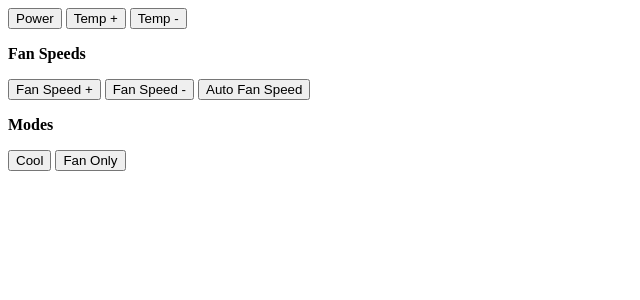
After one commit to prplecake/remote-ac-controller, a Django app: template remote_web/templates/webremote/remote_control.html in a window 1280 px wide. The commit adds this page. Shown: the top 300 px of the page, without its empty margins (0-640 px from the left). Run offline with Django 4.2, Linux system fonts and the light colour scheme; the template is opened without the code that fills it, so the values that code supplies are empty; parts of the project's set-up code (start-up, migrations or seed data) failed here and were passed over.

Commit message:
Add remote control buttons

```diff
--- /dev/null
+++ b/remote_web/templates/webremote/remote_control.html
@@ -0,0 +1,66 @@
+<input type="button" onclick="btn_power();" value="Power"/>
+<input type="button" onclick="btn_temp_up();" value="Temp +"/>
+<input type="button" onclick="btn_temp_dwn();" value="Temp -"/>
+<br/><p><strong>Fan Speeds</strong></p>
+<input type="button" onclick="btn_fan_speed_inc();" value="Fan Speed +"/>
+<input type="button" onclick="btn_fan_speed_dec();" value="Fan Speed -"/>
+<input type="button" onclick="btn_mode_auto_fan();" value="Auto Fan Speed"/>
+<br/>
+<p><strong>Modes</strong></p>
+<input type="button" onclick="btn_mode_cool();" value="Cool"/>
+<input type="button" onclick="btn_mode_fan_only();" value="Fan Only"/>
+
+<script>
+    function btn_power() {
+        send_command('KEY_POWER');
+    }
+
+    function btn_temp_up() {
+        send_command('TEMP_TIMER_UP');
+    }
+
+    function btn_temp_dwn() {
+        send_command('TEMP_TIMER_DWN');
+    }
+
+    function btn_fan_speed_inc() {
+        send_command('FAN_SPEED_INC');
+    }
+
+    function btn_fan_speed_dec() {
+        send_command('FAN_SPEED_DEC');
+    }
+
+    function btn_mode_cool() {
+        send_command('MODE_COOL');
+    }
+
+    function btn_mode_fan_only() {
+        send_command('MODE_FAN_ONLY');
+    }
+
+    function btn_mode_auto_fan() {
+        send_command('MODE_AUTO_FAN');
+    }
+
+    function send_command(command) {
+        fetch("/api/ir_blaster/send_once", {
+            method: "POST",
+            body: JSON.stringify({
+                "command": command,
+            }),
+            headers: {
+                "Content-Type": "application/json"
+            },
+        })
+            .then(function (res) {
+                if (res.ok) {
+                    console.log(res);
+                    console.log(res.json());
+                } else {
+                    console.log('Request failed.');
+                    console.log(res.json());
+                }
+            });
+    }
+</script>
```
Also changed, not shown: remote_web/templates/webremote/index.html (+25 -2 lines).
